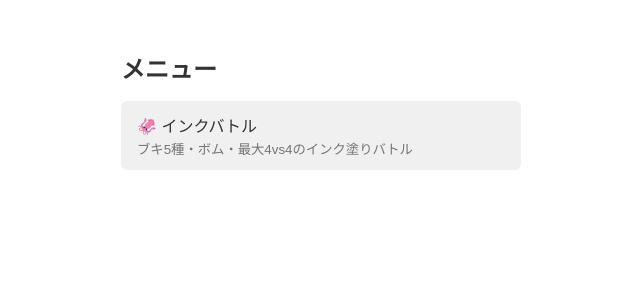
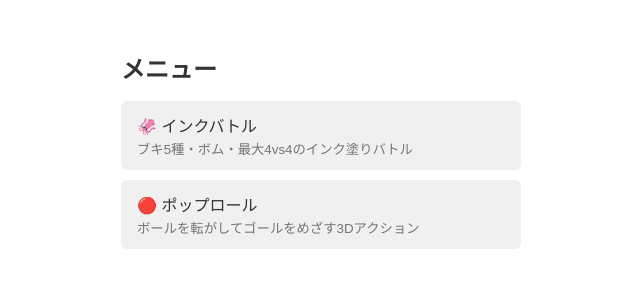
Before and after one commit to rinmausu0515-boop/game, a plain HTML site: page index.html in a window 1280 px wide. Shown: the whole page, without its empty margins (319-959 px from the left). Drawn offline with Linux system fonts and the light colour scheme.

Commit message:
Add link to ball-roll.html in the menu

```diff
--- a/index.html
+++ b/index.html
@@ -20,6 +20,7 @@
   <h1>メニュー</h1>
   <ul>
     <li><a href="ink-battle.html">🦑 インクバトル<small>ブキ5種・ボム・最大4vs4のインク塗りバトル</small></a></li>
+    <li><a href="ball-roll.html">🔴 ポップロール<small>ボールを転がしてゴールをめざす3Dアクション</small></a></li>
     <!-- 他のゲームやページを足すときは、上の<li>をコピーして href と名前を変えます -->
   </ul>
 </body>
```
